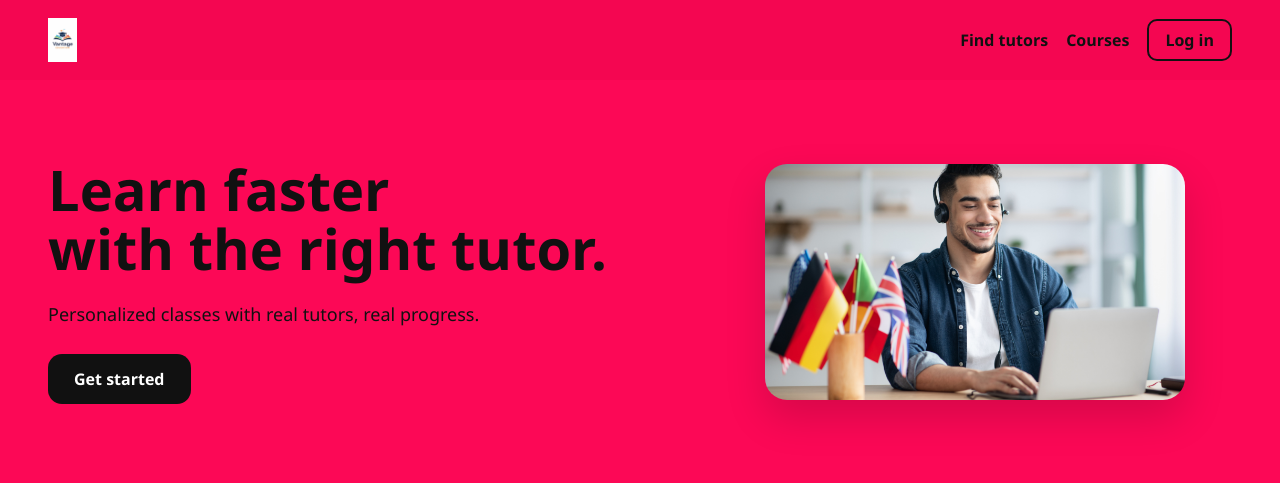
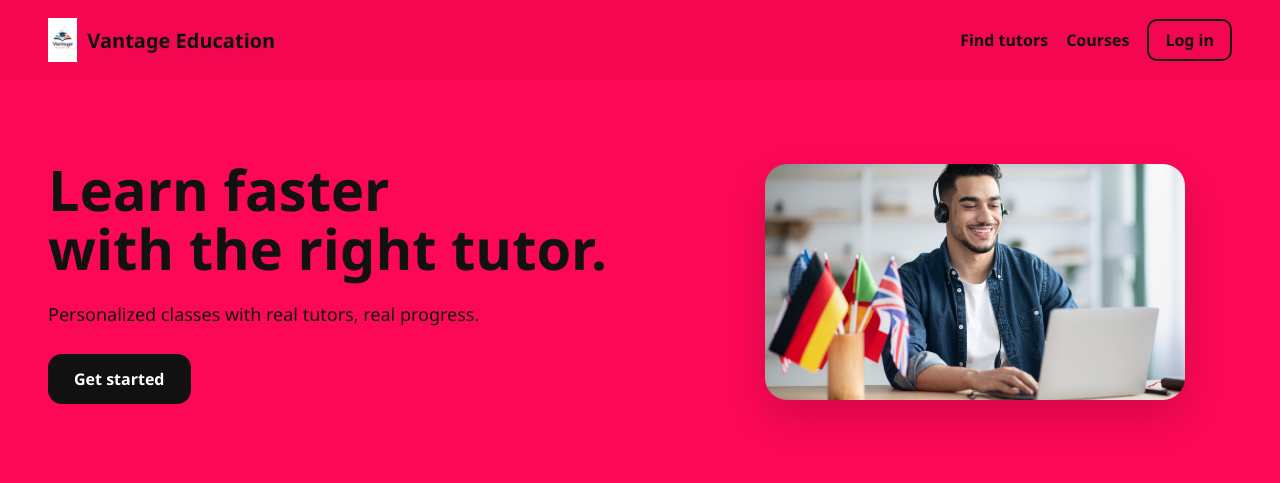
Before and after one commit to Opeso2580/eduplatform, a Django app: page / in a window 1280 px wide. Shown: the top 483 px of the page. Run offline with Django 5.2, Linux system fonts and the light colour scheme.

```diff
--- a/templates/home.html
+++ b/templates/home.html
@@ -27,9 +27,11 @@
     }
 
     .nav .brand {
-      font-size: 22px;
+      display: flex;
+      align-items: center;
+      gap: 10px;
+      font-size: 20px;
       font-weight: 900;
-      line-height: 1.2;
     }
 
     .nav .brand img {
@@ -315,6 +317,7 @@
   <nav class="nav">
     <div class="brand">
       <img src="{% static 'images/vantage-logo.png' %}" alt="Vantage Education logo">
+      <span>Vantage Education</span>
     </div>
 
 
```
